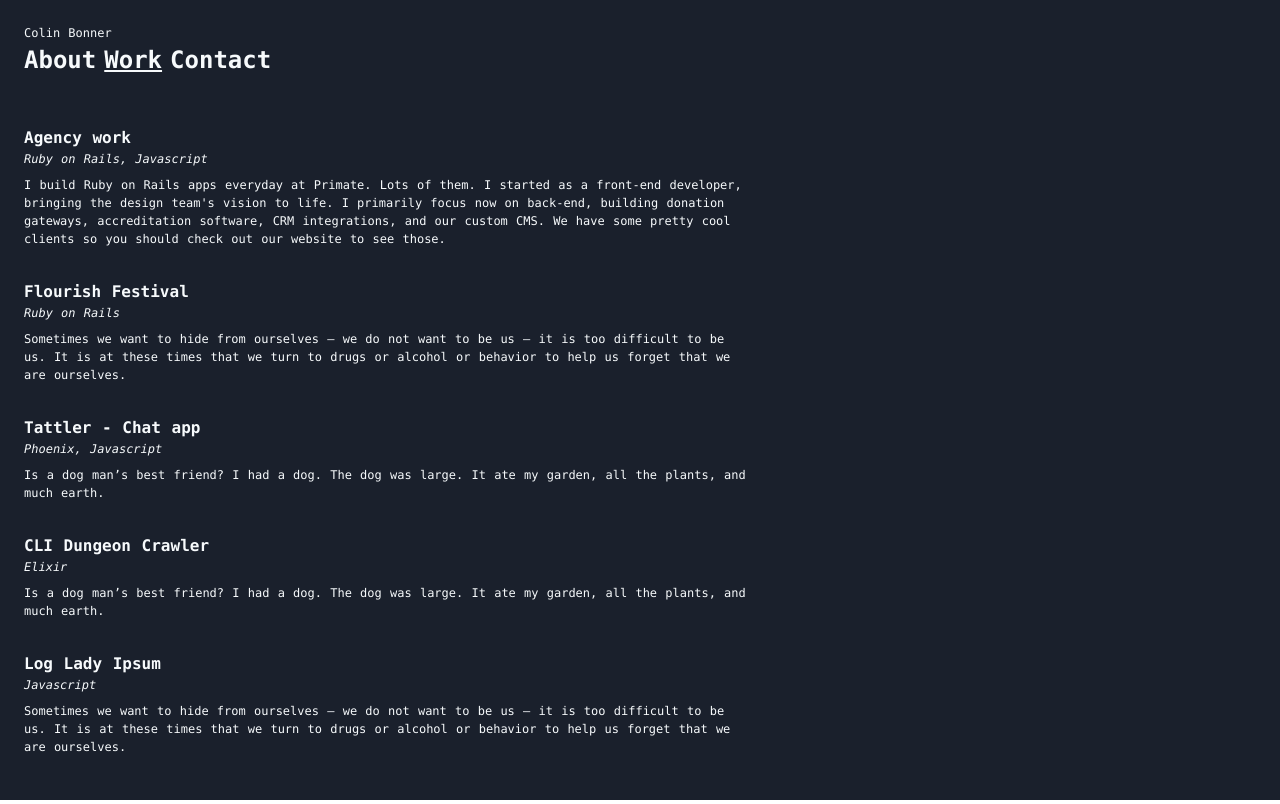
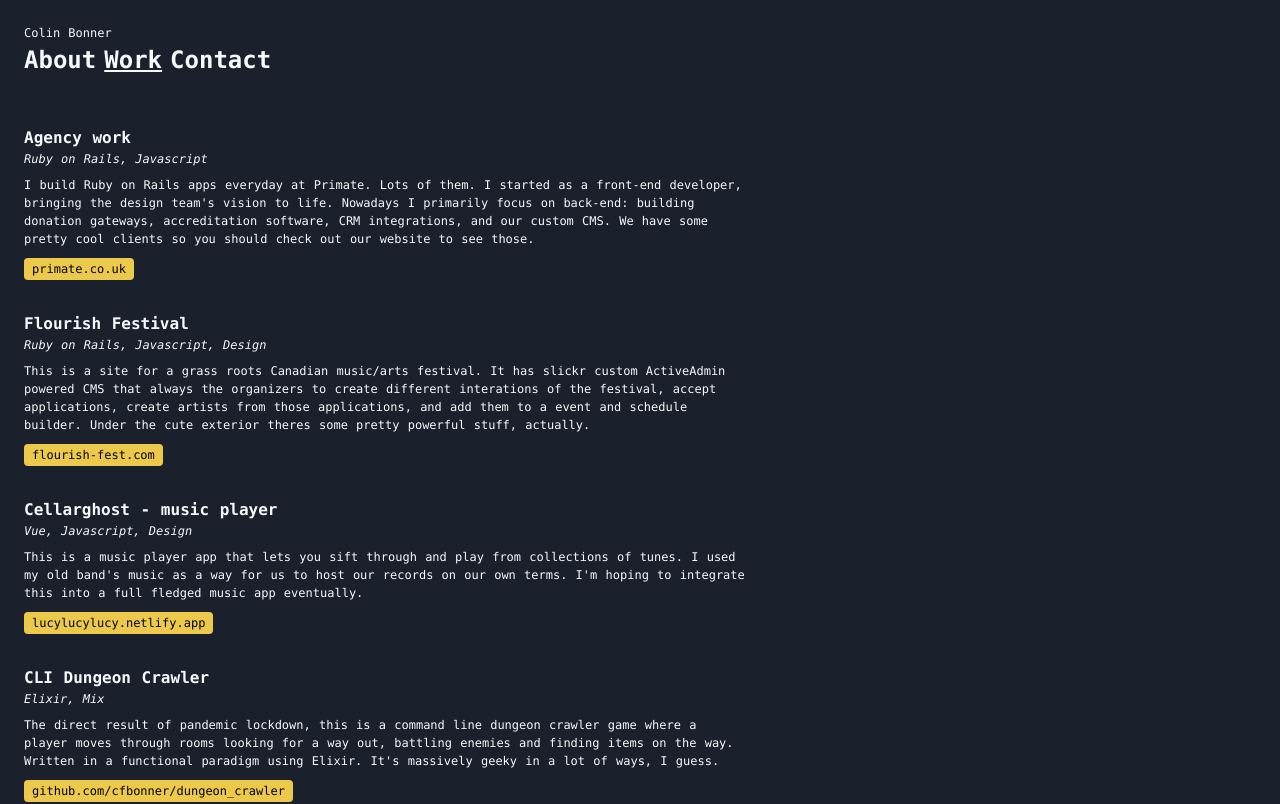
Before and after one commit to cfbonner/cfbonner.github.io, a Nuxt app: page /work in a window 1280 px wide. Shown: the top 804 px of the page. Built offline with nearby package versions, Linux system fonts and the light colour scheme.

Commit message:
Update copy and add links

```diff
--- a/components/ListingEntry.vue
+++ b/components/ListingEntry.vue
@@ -1,8 +1,11 @@
 <template>
-  <article>
+  <article v-if='entry.published'>
     <h2 class='font-bold'>{{ entry.title }}</h2>
     <p class='italic text-xs mb-2'>{{ entry.subtitle }}</p>
     <p class='text-xs'>{{ entry.meta_description }}</p>
+    <footer class='mt-2'>
+      <a v-if='entry.url' :href='entry.url' class='cursor-pointer text-xs rounded py-1 px-2 bg-yellow-500 text-black'>{{ entry.link_text }}</a>
+    </footer>
   </article>
 </template>
 
--- a/pages/index.vue
+++ b/pages/index.vue
@@ -11,7 +11,7 @@
       I work at an awesome digital agency called <a href="https://www.primate.co.uk" class='text-yellow-500'>Primate</a>. I also take on freelance work that I find interesting.
       </p>
       <p>
-      I get excited about normal web things, like intuitive experiences, blistering fast performance, accessibility best-practices, high ranking SEO. Normal web things.
+      I get excited about normal web things, like intuitive experiences, blistering fast performance, accessibility, high ranking SEO. Normal web things.
       </p>
       <p>
       I also get excited about strange web things like latent design, VIM macros, easter-eggs, keyboard shortcuts, and experimental browser API's.
@@ -24,9 +24,6 @@
           {{ skill }}
         </li>
       </ul>
-      <p>
-      The mystery of the woods. The woods surrounding Twin Peaks. To introduce this story, let me just say it encompasses the all – it is beyond the “fire”, though few would know that meaning. It is a story of many, but begins with one – and I knew her. The one leading to the many is Laura Palmer. Laura is the one.
-      </p>
     </section>
   </main>
 </template>
@@ -43,7 +40,7 @@ export default {
         'Ruby/Ruby on Rails',
         'Elixir/Phoenix',
         'Javascript (Vanilla, Vue, React, Stimulus)',
-        'HTML (oh yeah, beautiful and semantic)',
+        'HTML5',
         'CSS/SASS',
       ]
     }
--- a/pages/work.vue
+++ b/pages/work.vue
@@ -24,31 +24,55 @@ export default {
           id: 1,
           title: 'Agency work',
           subtitle: 'Ruby on Rails, Javascript',
-          meta_description: 'I build Ruby on Rails apps everyday at Primate. Lots of them. I started as a front-end developer, bringing the design team\'s vision to life. I primarily focus now on back-end, building donation gateways, accreditation software, CRM integrations, and our custom CMS. We have some pretty cool clients so you should check out our website to see those.'
+          meta_description: 'I build Ruby on Rails apps everyday at Primate. Lots of them. I started as a front-end developer, bringing the design team\'s vision to life. Nowadays I primarily focus on back-end: building donation gateways, accreditation software, CRM integrations, and our custom CMS. We have some pretty cool clients so you should check out our website to see those.',
+          link_text: 'primate.co.uk',
+          url: 'https://www.primate.co.uk',
+          published: true
         },
         {
           id: 2,
           title: 'Flourish Festival',
-          subtitle: 'Ruby on Rails',
-          meta_description: 'Sometimes we want to hide from ourselves — we do not want to be us — it is too difficult to be us. It is at these times that we turn to drugs or alcohol or behavior to help us forget that we are ourselves.'
+          subtitle: 'Ruby on Rails, Javascript, Design',
+          meta_description: 'This is a site for a grass roots Canadian music/arts festival. It has slickr custom ActiveAdmin powered CMS that always the organizers to create different interations of the festival, accept applications, create artists from those applications, and add them to a event and schedule builder. Under the cute exterior theres some pretty powerful stuff, actually.',
+          link_text: 'flourish-fest.com',
+          url: 'https://www.flourish-fest.com',
+          published: true
+        },
+        {
+          id: 4,
+          title: 'Cellarghost - music player',
+          subtitle: 'Vue, Javascript, Design',
+          meta_description: 'This is a music player app that lets you sift through and play from collections of tunes. I used my old band\'s music as a way for us to host our records on our own terms. I\'m hoping to integrate this into a full fledged music app eventually.',
+          link_text: 'lucylucylucy.netlify.app',
+          url: 'https://lucylucylucy.netlify.app',
+          published: true
+        },
+        {
+          id: 5,
+          title: 'CLI Dungeon Crawler',
+          subtitle: 'Elixir, Mix',
+          meta_description: 'The direct result of pandemic lockdown, this is a command line dungeon crawler game where a player moves through rooms looking for a way out, battling enemies and finding items on the way. Written in a functional paradigm using Elixir. It\'s massively geeky in a lot of ways, I guess.',
+          published: true,
+          link_text: 'github.com/cfbonner/dungeon_crawler',
+          url: 'https://github.com/cfbonner/dungeon_crawler',
         },
         {
           id: 3,
           title: 'Tattler - Chat app',
           subtitle: 'Phoenix, Javascript',
-          meta_description: 'Is a dog man’s best friend? I had a dog. The dog was large. It ate my garden, all the plants, and much earth.'
+          meta_description: 'My take on a standard entry level Elixir/Phoenix app. You can generate a chatroom at any /chat endpoint, send the link to some safe internet friends and chat away.',
+          link_text: 'tattlr.herokuapp.com',
+          url: 'https://tattlr.herokuapp.com/',
+          published: true
         },
         {
-          id: 4,
-          title: 'CLI Dungeon Crawler',
-          subtitle: 'Elixir',
-          meta_description: 'Is a dog man’s best friend? I had a dog. The dog was large. It ate my garden, all the plants, and much earth.'
-        },
-        {
-          id: 5,
+          id: 6,
           title: 'Log Lady Ipsum',
-          subtitle: 'Javascript',
-          meta_description: 'Sometimes we want to hide from ourselves — we do not want to be us — it is too difficult to be us. It is at these times that we turn to drugs or alcohol or behavior to help us forget that we are ourselves.'
+          subtitle: 'Phoenix, Javascript',
+          meta_description: 'Graciously serves up Twin Peaks\' Log Lady monologues from an API written in Elixir/Phoenix and consumed in a Nuxt.js app. I need placeholder text quite often in my line of work, and I love Twin Peaks so this was pretty necessary after the site I used to use (damngoodcoffeeipsum.com I think?) went offline.',
+          link_text: 'logladyipsum.netlify.app',
+          url: 'https://logladyipsum.netlify.app/',
+          published: false
         },
       ]
     }
```
